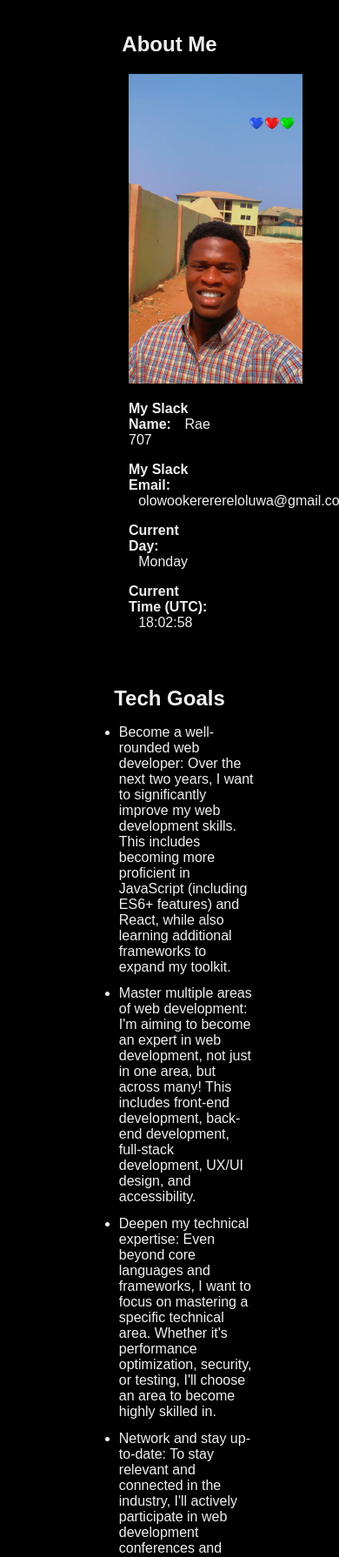
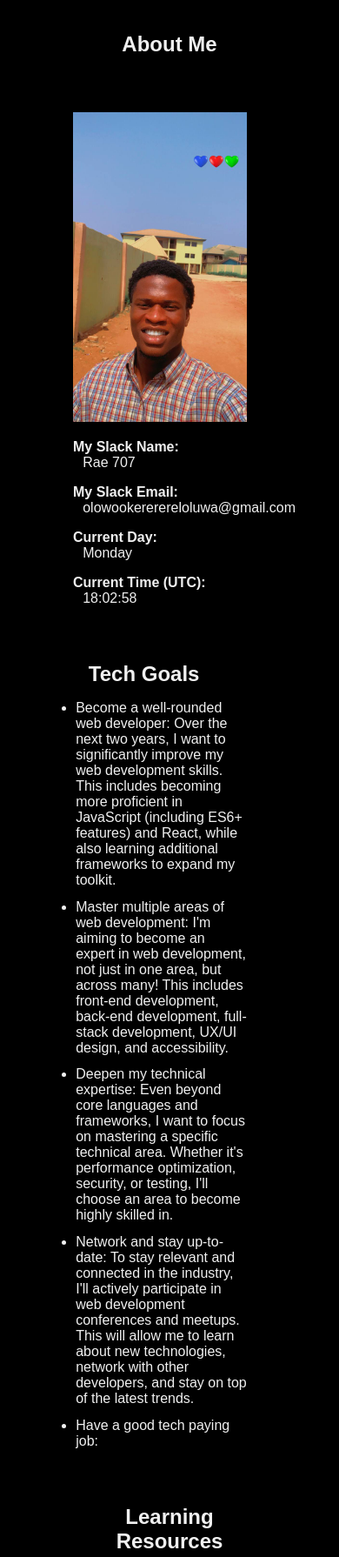
Before and after one commit to Raesammurd/HNG_STAGEONE, a plain HTML site: page index.html in a window 390 px wide. Shown: the part 137-1927 px from the top of the page at 87% size. Drawn offline with Linux system fonts and the light colour scheme.

Commit message:
changes to css

```diff
--- a/style.css
+++ b/style.css
@@ -99,8 +99,12 @@ section {
 
 @media (max-width: 480px) {
   .about-me{
-    margin-top: 1rem;
-    margin-left: 8rem;
+    margin: 4rem;
+  }
+
+  .goals{
+    width: 75%;
+    margin-left: .9rem;
   }
 }
 
```
